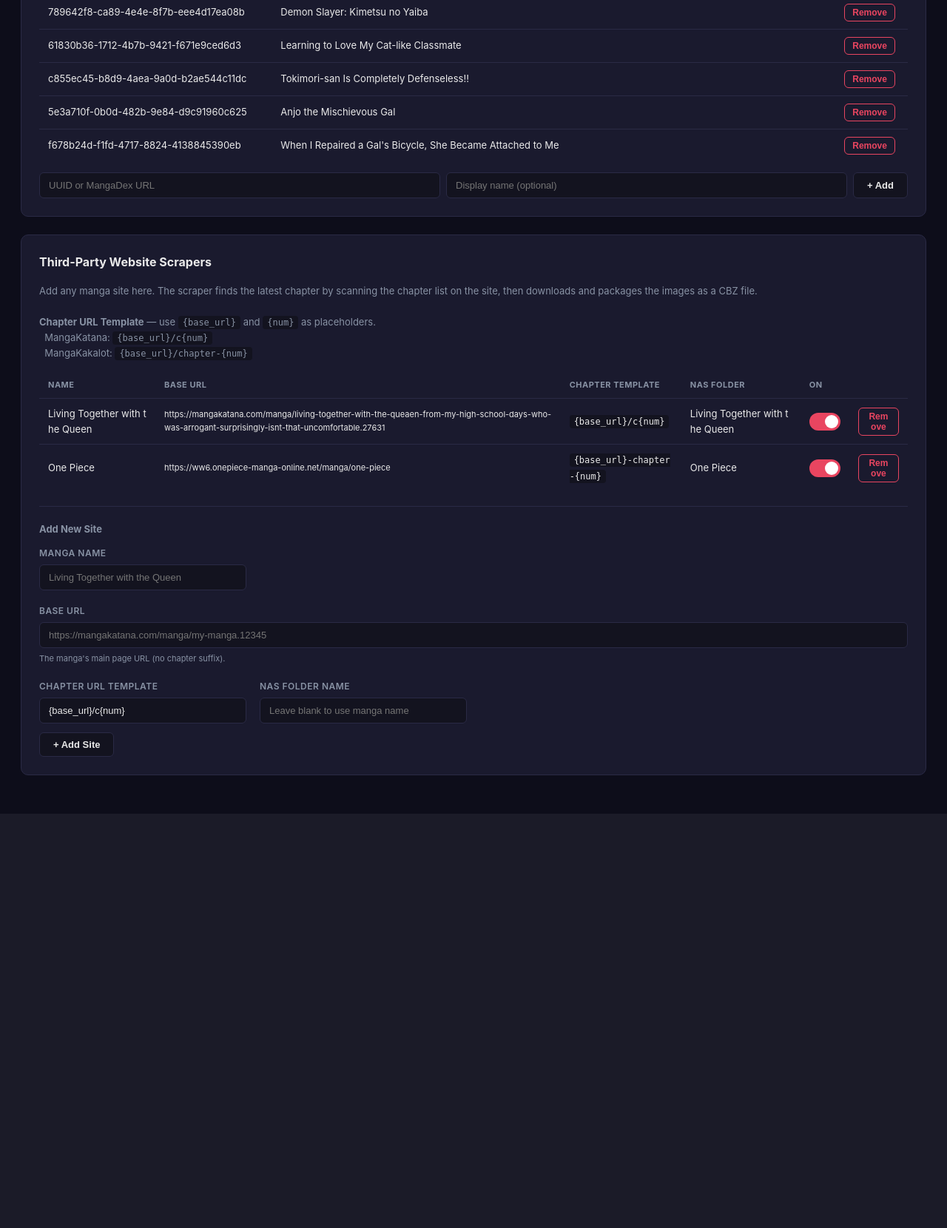
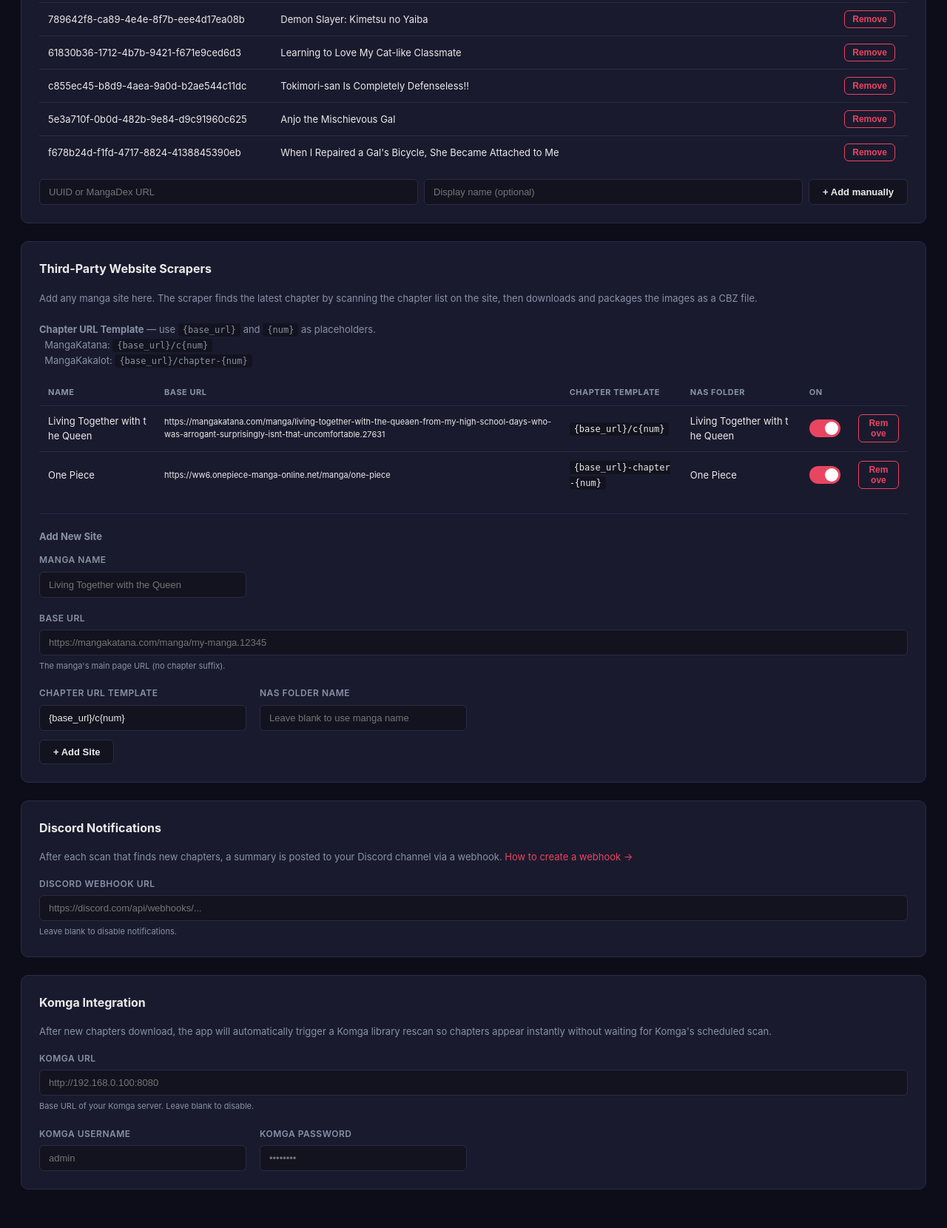
Before and after one commit to loguefx/Manga_Downloader, a Flask app: page /config in a window 1280 px wide. Shown: the part 2520-4180 px from the top of the page at 74% size. Before the commit the page ends 3620 px from the top, so only its background shows below. Run offline with Flask 3, Linux system fonts and the light colour scheme; some libraries are stand-ins or nearby versions.

Commit message:
v1.2.0 - MangaDex search, per-manga Download Now, Discord webhooks, Komga auto-rescan
Co-authored-by: Cursor <cursoragent@cursor.com>

```diff
--- a/app.py
+++ b/app.py
@@ -26,7 +26,7 @@ if hasattr(sys.stdout, "reconfigure"):
 if hasattr(sys.stderr, "reconfigure"):
     sys.stderr.reconfigure(encoding="utf-8")
 
-APP_VERSION = "1.1.0"
+APP_VERSION = "1.2.0"
 
 CONFIG_PATH = paths.CONFIG_PATH
 STATE_FILE  = paths.STATE_FILE
@@ -113,17 +113,76 @@ def _run_scan_thread() -> None:
         _scanning = True
         _scan_log = []
         try:
-            def _log_cb(msg: str, level: str = "info"):
-                from datetime import datetime as _dt
-                entry = {
-                    "msg": msg,
-                    "level": level,
-                    "time": _dt.now().strftime("%H:%M:%S"),
-                }
-                _scan_log.append(entry)
-                if len(_scan_log) > _MAX_LOG:
-                    _scan_log.pop(0)
-            sched.run_download_cycle(status_callback=_log_cb)
+            sched.run_download_cycle(status_callback=_make_log_cb())
+        finally:
+            _scanning = False
+
+
+def _make_log_cb():
+    """Return a status callback that appends timestamped entries to _scan_log."""
+    def _log_cb(msg: str, level: str = "info"):
+        entry = {
+            "msg":   msg,
+            "level": level,
+            "time":  datetime.now().strftime("%H:%M:%S"),
+        }
+        _scan_log.append(entry)
+        if len(_scan_log) > _MAX_LOG:
+            _scan_log.pop(0)
+    return _log_cb
+
+
+def _run_single_scan_thread(item_id: str, source: str) -> None:
+    """Download one manga / third-party site without running the full cycle."""
+    global _scanning, _scan_log
+    with _scan_lock:
+        _scanning = True
+        _scan_log = []
+        try:
+            cb  = _make_log_cb()
+            cfg = _load_config()
+            state = downloader.load_state()
+
+            nas_path      = cfg.get("nas_path", "./manga")
+            language      = cfg.get("language", "en")
+            image_quality = cfg.get("image_quality", "data")
+            page_delay    = float(cfg.get("page_delay_seconds", 0.5))
+            chapter_delay = float(cfg.get("chapter_delay_seconds", 2))
+            max_chapters  = int(cfg.get("max_chapters_per_run", 0))
+
+            if source == "MangaDex":
+                entry = next(
+                    (e for e in cfg.get("manga", []) if e.get("id") == item_id), {}
+                )
+                downloader.download_manga(
+                    manga_id=item_id,
+                    config_name=entry.get("name"),
+                    nas_path=nas_path,
+                    language=language,
+                    image_quality=image_quality,
+                    page_delay=page_delay,
+                    chapter_delay=chapter_delay,
+                    max_chapters=max_chapters,
+                    state=state,
+                    status_callback=cb,
+                )
+            else:
+                import re as _re
+                site_cfg = next(
+                    (s for s in cfg.get("third_party_sites", [])
+                     if f"_site_{_re.sub(r'[^a-z0-9]', '_', s.get('name','').lower())}" == item_id),
+                    None,
+                )
+                if site_cfg:
+                    from scrapers import generic_site
+                    generic_site.download_new_chapters(
+                        site_cfg=site_cfg,
+                        nas_path=nas_path,
+                        page_delay=page_delay,
+                        chapter_delay=chapter_delay,
+                        state=state,
+                        status_callback=cb,
+                    )
         finally:
             _scanning = False
 
@@ -317,6 +376,37 @@ def api_scan():
     thread = threading.Thread(target=_run_scan_thread, daemon=True)
     thread.start()
     return jsonify({"success": True, "message": "Scan started."})
+
+
+@app.route("/api/scan/single", methods=["POST"])
+def api_scan_single():
+    """Trigger a download for one specific manga (by id + source)."""
+    if _scanning:
+        return jsonify({"success": False, "message": "A scan is already in progress."})
+    data    = request.get_json(force=True) or {}
+    item_id = data.get("id", "").strip()
+    source  = data.get("source", "")
+    if not item_id:
+        return jsonify({"success": False, "message": "No id provided."}), 400
+    thread = threading.Thread(
+        target=_run_single_scan_thread, args=(item_id, source), daemon=True
+    )
+    thread.start()
+    return jsonify({"success": True})
+
+
+@app.route("/api/search/mangadex")
+def api_search_mangadex():
+    """Proxy a MangaDex title search — used by the Config page add-manga UI."""
+    query = request.args.get("q", "").strip()
+    if len(query) < 2:
+        return jsonify([])
+    try:
+        import mangadex_api as api
+        results = api.search_manga(query, limit=12)
+        return jsonify(results)
+    except Exception as exc:
+        return jsonify({"error": str(exc)}), 500
 
 
 # ──────────────────────────────────────────────────────────────────────────────
--- a/static/js/app.js
+++ b/static/js/app.js
@@ -187,10 +187,17 @@ function buildMangaCard(m) {
         </div>
       </div>
       <div class="manga-card-footer">
-        <button class="chapters-toggle" onclick="toggleChapters('${cardId}')">
-          <span>Chapter history (${m.chapters.length})</span>
-          <span class="toggle-arrow" id="arrow-${cardId}">&#9660;</span>
-        </button>
+        <div class="card-footer-actions">
+          <button class="chapters-toggle" onclick="toggleChapters('${cardId}')">
+            <span>Chapter history (${m.chapters.length})</span>
+            <span class="toggle-arrow" id="arrow-${cardId}">&#9660;</span>
+          </button>
+          <button class="btn-download-now" id="dl-${cardId}"
+                  onclick="downloadSingle('${m.id}','${m.source}','${cardId}')"
+                  title="Download new chapters for this manga now">
+            &#8595; Download Now
+          </button>
+        </div>
         <div class="chapters-list" id="chaplist-${cardId}">
           ${chapRows || '<div class="chapter-row"><span class="chapter-date" style="color:var(--text-muted)">No history recorded — chapters may exist on NAS from before tracking started.</span></div>'}
         </div>
@@ -226,6 +233,115 @@ async function triggerScan() {
   } catch (e) { alert("Could not contact server: " + e.message); }
 }
 
+async function downloadSingle(mangaId, source, cardId) {
+  const btn = document.getElementById(`dl-${cardId}`);
+  if (btn) { btn.disabled = true; btn.textContent = "⏳ Downloading..."; }
+
+  try {
+    const r = await fetch("/api/scan/single", {
+      method: "POST",
+      headers: { "Content-Type": "application/json" },
+      body: JSON.stringify({ id: mangaId, source }),
+    }).then(r => r.json());
+
+    if (!r.success) {
+      alert(r.message);
+      if (btn) { btn.disabled = false; btn.innerHTML = "&#8595; Download Now"; }
+      return;
+    }
+
+    // Show scan log and poll until done
+    const panel = document.getElementById("scanLogPanel");
+    if (panel) panel.classList.remove("hidden");
+    refreshStatus(true);
+
+    const poll = setInterval(async () => {
+      const s = await fetch("/api/status").then(r => r.json());
+      refreshScanLog(s.scanning);
+      if (!s.scanning) {
+        clearInterval(poll);
+        loadManga();
+        if (btn) { btn.disabled = false; btn.innerHTML = "&#8595; Download Now"; }
+      }
+    }, 2000);
+  } catch (e) {
+    alert("Error: " + e.message);
+    if (btn) { btn.disabled = false; btn.innerHTML = "&#8595; Download Now"; }
+  }
+}
+
+/* ── MangaDex Search ─────────────────────────────────────────────────────────── */
+
+let _searchTimeout = null;
+
+function searchMangaDex() {
+  const q = document.getElementById("mangaSearchInput")?.value.trim();
+  if (!q || q.length < 2) return;
+
+  const resultsEl = document.getElementById("searchResults");
+  resultsEl.classList.remove("hidden");
+  resultsEl.innerHTML = '<div class="search-loading">Searching MangaDex...</div>';
+
+  fetch(`/api/search/mangadex?q=${encodeURIComponent(q)}`)
+    .then(r => r.json())
+    .then(results => {
+      if (!results.length) {
+        resultsEl.innerHTML = '<div class="search-loading">No results found.</div>';
+        return;
+      }
+      resultsEl.innerHTML = results.map(r => `
+        <div class="search-result-item" id="sr-${r.id}">
+          <img class="search-result-cover"
+               src="${r.cover_url || ''}"
+               onerror="this.style.display='none'"
+               alt="" />
+          <div class="search-result-info">
+            <div class="search-result-title">${escHtml(r.title)}</div>
+            <div class="search-result-desc">${escHtml(r.description)}</div>
+          </div>
+          <button class="btn btn-secondary btn-sm" onclick="addFromSearch('${r.id}','${escHtml(r.title).replace(/'/g,"\\'")}')">
+            + Add
+          </button>
+        </div>`).join("");
+    })
+    .catch(() => {
+      resultsEl.innerHTML = '<div class="search-loading">Search failed — is the server running?</div>';
+    });
+}
+
+function addFromSearch(mangaId, title) {
+  // Check if already in list
+  const rows = document.querySelectorAll("#mangaTableBody tr");
+  for (const row of rows) {
+    if (row.querySelector("td")?.textContent.trim() === mangaId) {
+      showMsg("Already in your list.", false);
+      return;
+    }
+  }
+
+  const tbody = document.getElementById("mangaTableBody");
+  const tr = document.createElement("tr");
+  tr.innerHTML = `
+    <td><input type="text" class="manga-id-input"   value="${mangaId}" readonly /></td>
+    <td><input type="text" class="manga-name-input" value="${title}" /></td>
+    <td><button class="btn-remove" onclick="removeMangaRow(this)">Remove</button></td>`;
+  tbody.appendChild(tr);
+
+  // Mark as added in search results
+  const btn = document.querySelector(`#sr-${mangaId} button`);
+  if (btn) { btn.textContent = "✓ Added"; btn.disabled = true; }
+
+  saveConfig(true);
+}
+
+// Allow pressing Enter in the search box
+document.addEventListener("DOMContentLoaded", () => {
+  const inp = document.getElementById("mangaSearchInput");
+  if (inp) {
+    inp.addEventListener("keydown", e => { if (e.key === "Enter") searchMangaDex(); });
+  }
+});
+
 /* ── Config page ────────────────────────────────────────────────────────────── */
 
 let _currentConfig = {};
@@ -244,6 +360,11 @@ function populateForm(cfg) {
   setValue("chapter_delay_seconds", cfg.chapter_delay_seconds ?? 2);
   setValue("max_chapters_per_run",  cfg.max_chapters_per_run ?? 0);
   setValue("web_port",              cfg.web_port ?? 8080);
+  // Integrations
+  setValue("discord_webhook_url",   cfg.discord_webhook_url ?? "");
+  setValue("komga_url",             cfg.komga_url ?? "");
+  setValue("komga_username",        cfg.komga_username ?? "");
+  setValue("komga_password",        cfg.komga_password ?? "");
 
   renderMangaTable(cfg.manga ?? []);
   renderSitesTable(cfg.third_party_sites ?? []);
@@ -309,6 +430,10 @@ async function saveConfig(silent = false) {
     chapter_delay_seconds: parseFloat(document.getElementById("chapter_delay_seconds").value),
     max_chapters_per_run:  parseInt(document.getElementById("max_chapters_per_run").value, 10),
     web_port:              parseInt(document.getElementById("web_port").value, 10),
+    discord_webhook_url:   (document.getElementById("discord_webhook_url")?.value ?? "").trim(),
+    komga_url:             (document.getElementById("komga_url")?.value ?? "").trim(),
+    komga_username:        (document.getElementById("komga_username")?.value ?? "").trim(),
+    komga_password:        (document.getElementById("komga_password")?.value ?? "").trim(),
     manga: (tbody._list || []),
     third_party_sites: (sitesTbody._list || []),
     scrapers: {}
--- a/templates/base.html
+++ b/templates/base.html
@@ -16,7 +16,7 @@
     <div class="navbar-links">
       <a href="/" class="nav-link {% if request.path == '/' %}active{% endif %}">Dashboard</a>
       <a href="/config" class="nav-link {% if request.path == '/config' %}active{% endif %}">Config</a>
-      <span class="nav-version" id="appVersion">v1.1.0</span>
+      <span class="nav-version" id="appVersion">v1.2.0</span>
     </div>
   </nav>
 
--- a/templates/config.html
+++ b/templates/config.html
@@ -69,10 +69,13 @@
 <!-- MangaDex Manga List -->
 <div class="config-card">
   <h3 class="config-card-title">MangaDex Manga List</h3>
-  <p class="config-hint">
-    Paste a MangaDex URL or UUID.
-    Example: <code>https://mangadex.org/title/a77742b1-.../one-punch-man</code>
-  </p>
+
+  <!-- Search -->
+  <div class="manga-search-bar">
+    <input type="text" id="mangaSearchInput" placeholder="Search MangaDex by title..." autocomplete="off" />
+    <button class="btn btn-primary" onclick="searchMangaDex()">Search</button>
+  </div>
+  <div id="searchResults" class="search-results hidden"></div>
 
   <table class="manga-table" id="mangaTable">
     <thead>
@@ -85,10 +88,10 @@
     <tbody id="mangaTableBody"></tbody>
   </table>
 
-  <div class="add-manga-row">
+  <div class="add-manga-row" style="margin-top:12px">
     <input type="text" id="newMangaId"   placeholder="UUID or MangaDex URL" />
     <input type="text" id="newMangaName" placeholder="Display name (optional)" />
-    <button class="btn btn-secondary" onclick="addMangaRow()">+ Add</button>
+    <button class="btn btn-secondary" onclick="addMangaRow()">+ Add manually</button>
   </div>
 </div>
 
@@ -147,6 +150,45 @@
 </div>
 
 
+<!-- Discord Notifications -->
+<div class="config-card">
+  <h3 class="config-card-title">Discord Notifications</h3>
+  <p class="config-hint">
+    After each scan that finds new chapters, a summary is posted to your Discord channel via a webhook.
+    <a href="https://support.discord.com/hc/en-us/articles/228383668" target="_blank" style="color:var(--accent)">How to create a webhook &rarr;</a>
+  </p>
+  <div class="form-grid">
+    <div class="form-group full-width">
+      <label>Discord Webhook URL</label>
+      <input type="text" id="discord_webhook_url" placeholder="https://discord.com/api/webhooks/..." />
+      <small>Leave blank to disable notifications.</small>
+    </div>
+  </div>
+</div>
+
+<!-- Komga Integration -->
+<div class="config-card">
+  <h3 class="config-card-title">Komga Integration</h3>
+  <p class="config-hint">
+    After new chapters download, the app will automatically trigger a Komga library rescan so chapters appear instantly without waiting for Komga's scheduled scan.
+  </p>
+  <div class="form-grid">
+    <div class="form-group full-width">
+      <label>Komga URL</label>
+      <input type="text" id="komga_url" placeholder="http://192.168.0.100:8080" />
+      <small>Base URL of your Komga server. Leave blank to disable.</small>
+    </div>
+    <div class="form-group">
+      <label>Komga Username</label>
+      <input type="text" id="komga_username" placeholder="admin" />
+    </div>
+    <div class="form-group">
+      <label>Komga Password</label>
+      <input type="password" id="komga_password" placeholder="••••••••" />
+    </div>
+  </div>
+</div>
+
 {% endblock %}
 
 {% block scripts %}
```
Also changed, not shown: mangadex_api.py (+49 -0 lines), scheduler.py (+89 -0 lines), static/css/style.css (+71 -0 lines).
